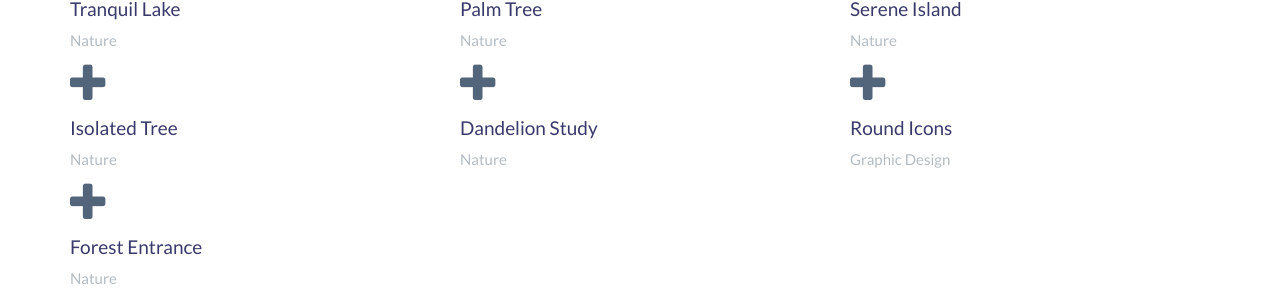
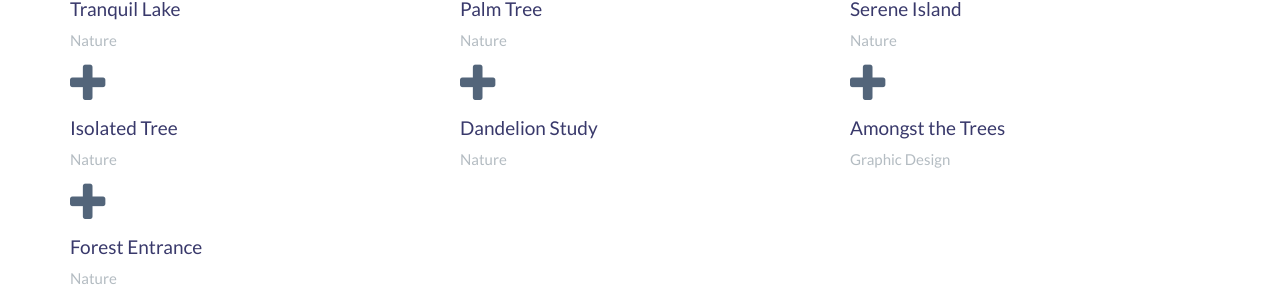
Before and after one commit to franklinmatthews/franklinmatthews.github.io, a Jekyll site: the page built from _posts/2014-07-13-project-6.markdown, in a window 1280 px wide. Shown: the part 259-560 px from the top of the page. Built offline with Jekyll 4.4.1, drawn with Linux system fonts in a browser that asks for light colours; some web fonts are replaced; some of the changed lines change nothing that is shown.

Commit message:
add amongst the trees post

```diff
--- a/_posts/2014-07-13-project-6.markdown
+++ b/_posts/2014-07-13-project-6.markdown
@@ -1,16 +1,14 @@
 ---
-title: Round Icons
+title: Amongst the Trees
 subtitle: Graphic Design
 layout: default
 modal-id: 6
 date: 2014-07-15
-img: roundicons.png
-thumbnail: roundicons-thumbnail.png
+img: amongst-the-trees.portfolio.jpg
+thumbnail: amongst-the-trees.thumbnail.jpg
 alt: image-alt
 project-date: April 2014
 client: Start Bootstrap
 category: Web Development
-description: This is some text to describe the article.
-fakething: This another fake category
-
+description: surreal forest scene
 ---
```
